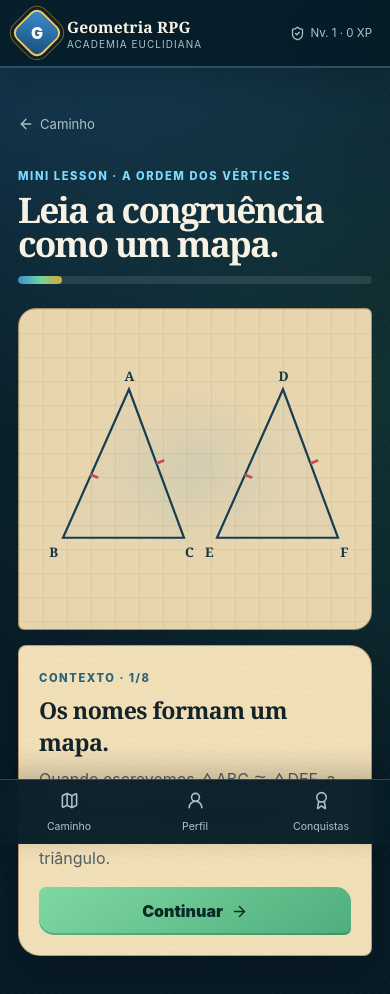
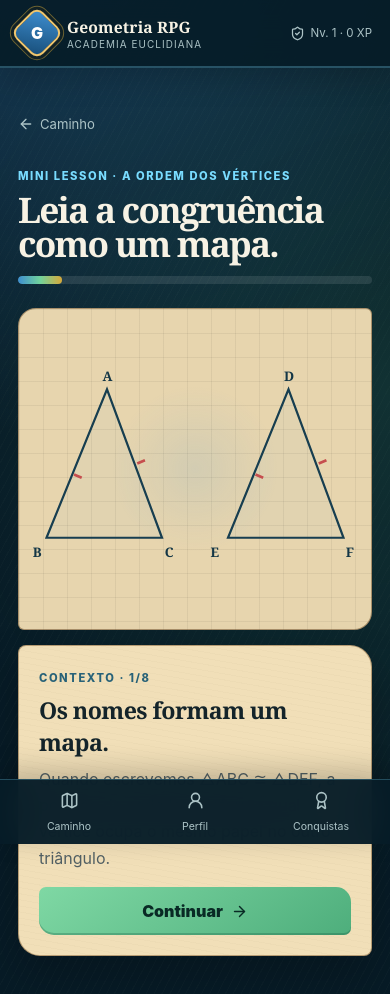
Before and after one commit to menezesx2k26-byte/geometria-rpg, a React (Vite) app: page /mission/ordered-correspondence in a window 390 px wide. Shown: the top 994 px of the page. Built offline with nearby package versions, Linux system fonts and the light colour scheme.

Commit message:
fix: separate correspondence triangles on mobile

```diff
--- a/src/components/encounter/GeometryFigure.tsx
+++ b/src/components/encounter/GeometryFigure.tsx
@@ -40,11 +40,11 @@ export function GeometryFigure({ encounter, selectedObjectIds, onToggle, showPal
         </svg>
       ) : (
         <svg viewBox="0 0 640 430" aria-label="Triângulos ABC e DEF" role="img">
-          <polygon points="80,340 200,70 300,340" />
-          <polygon points="360,340 480,70 580,340" />
-          <path d="M130 225 l14 6 M410 225 l14 6 M250 205 l14 -6 M530 205 l14 -6" className="tick-mark" />
+          <polygon points="50,340 160,70 260,340" />
+          <polygon points="380,340 490,70 590,340" />
+          <path d="M100 225 l14 6 M430 225 l14 6 M215 205 l14 -6 M545 205 l14 -6" className="tick-mark" />
           {[
-            ['A', 192, 55], ['B', 55, 375], ['C', 302, 375], ['D', 472, 55], ['E', 338, 375], ['F', 584, 375],
+            ['A', 152, 55], ['B', 25, 375], ['C', 265, 375], ['D', 482, 55], ['E', 348, 375], ['F', 594, 375],
           ].map(([label, x, y]) => (
             <text
               key={String(label)}
```
